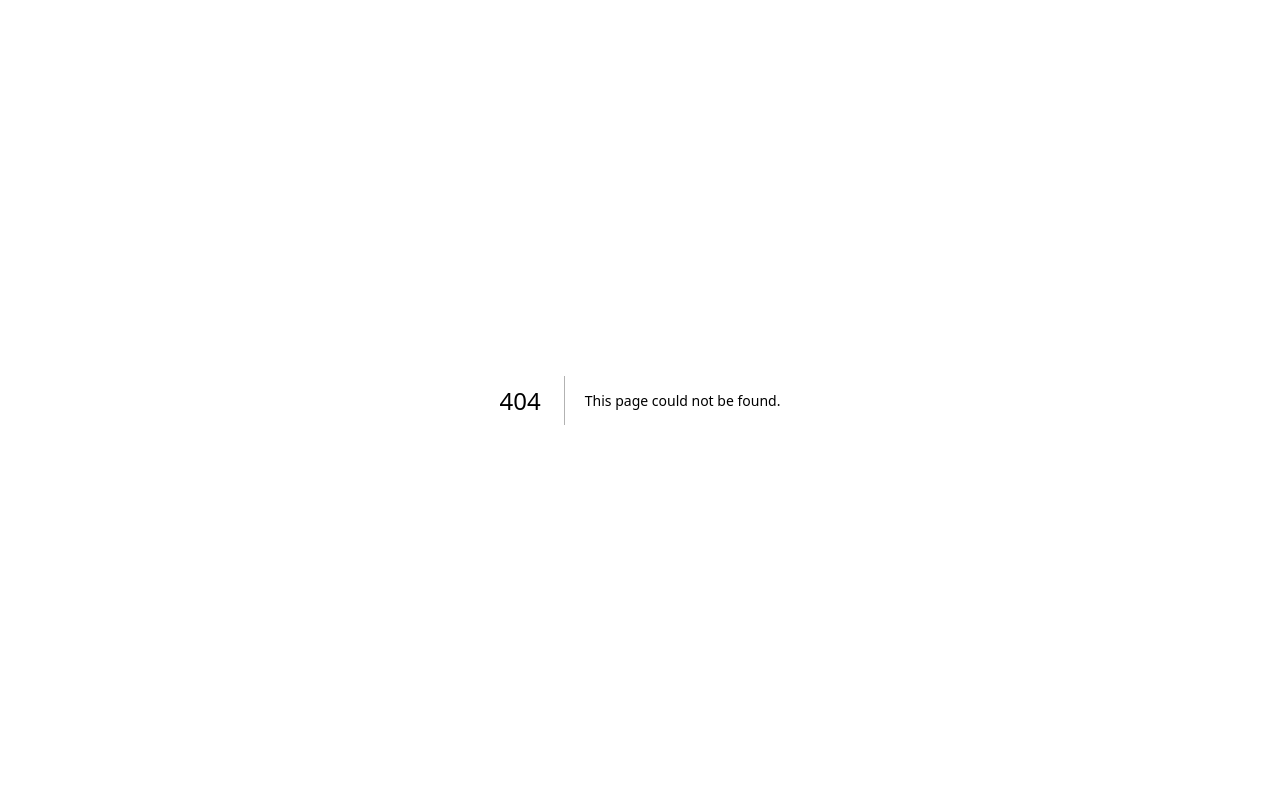
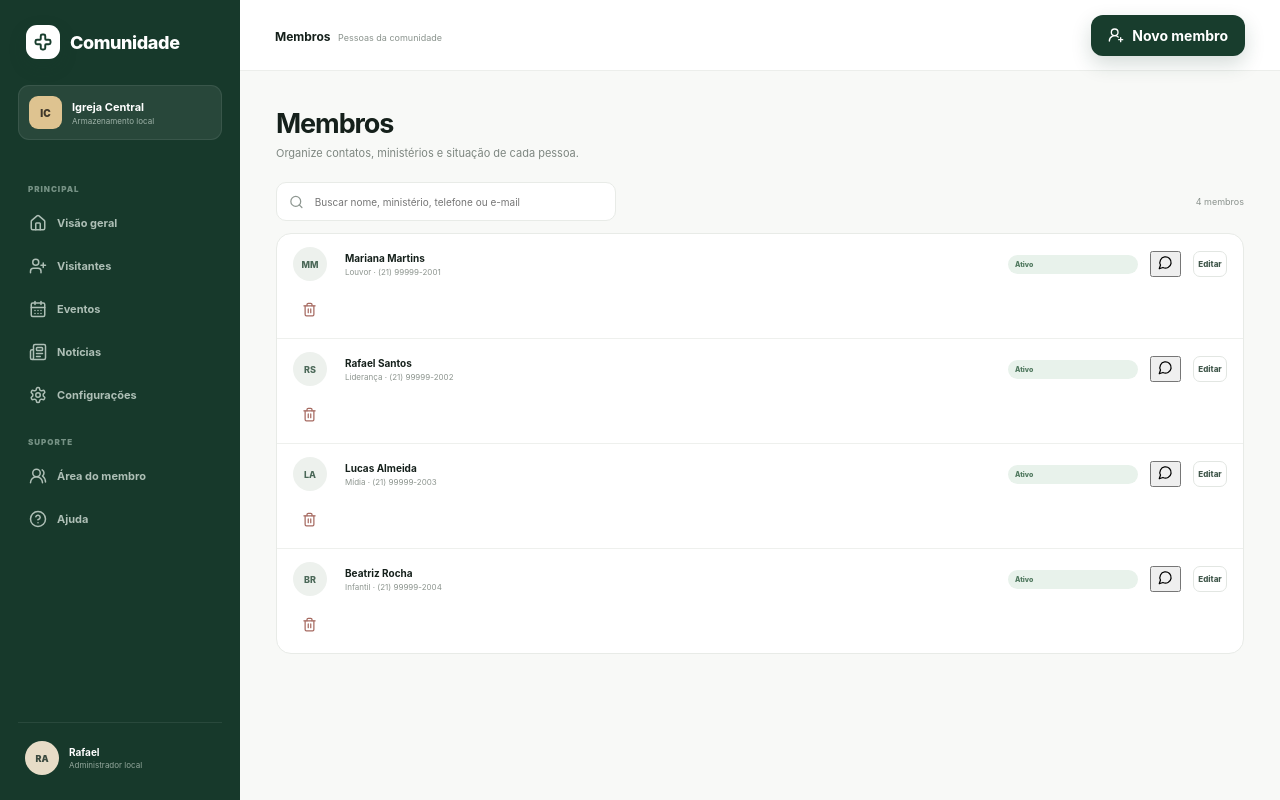
Before and after one commit to lucasfer-dev/saas-igreja, a Next.js app: page /admin/membros in a window 1280 px wide. Before the commit this address had no page. Built offline with nearby package versions, Linux system fonts and the light colour scheme.

Commit message:
feat: add local member management

```diff
--- /dev/null
+++ b/app/admin/membros/page.tsx
@@ -0,0 +1,56 @@
+"use client";
+
+import { FormEvent, useMemo, useState } from "react";
+import { MessageCircle, Search, Trash2, UserRoundPlus, X } from "lucide-react";
+import { useChurchData } from "@/hooks/use-church-data";
+import { generateId, Member, MemberStatus, normalizePhone } from "@/lib/local-data";
+
+export default function MembersAdminPage(){
+  const {data,update}=useChurchData();
+  const [query,setQuery]=useState("");
+  const [open,setOpen]=useState(false);
+  const [editing,setEditing]=useState<Member|null>(null);
+
+  const members=useMemo(()=>{
+    const all=data?.members??[];
+    const q=query.trim().toLowerCase();
+    return q?all.filter(m=>[m.name,m.phone,m.email,m.ministry].join(" ").toLowerCase().includes(q)):all;
+  },[data,query]);
+
+  function submit(e:FormEvent<HTMLFormElement>){
+    e.preventDefault();const fd=new FormData(e.currentTarget);
+    const payload={name:String(fd.get("name")||"").trim(),phone:String(fd.get("phone")||"").trim(),email:String(fd.get("email")||"").trim(),ministry:String(fd.get("ministry")||"").trim(),status:String(fd.get("status")||"ativo") as MemberStatus,since:String(fd.get("since")||"")};
+    if(!payload.name)return;
+    update(c=>({...c,members:editing?c.members.map(m=>m.id===editing.id?{...m,...payload}:m):[{id:generateId("member"),...payload},...c.members]}));
+    setEditing(null);setOpen(false);
+  }
+
+  function whatsapp(member:Member){
+    const phone=normalizePhone(member.phone);
+    if(!phone)return alert("Este membro não possui telefone.");
+    window.open(`https://wa.me/${phone}`,"_blank","noopener,noreferrer");
+  }
+
+  return <>
+    <header className="app-top"><div><b>Membros</b><small> Pessoas da comunidade</small></div><button className="btn btn-primary" onClick={()=>{setEditing(null);setOpen(true)}}><UserRoundPlus size={16}/> Novo membro</button></header>
+    <div className="dashboard">
+      <div className="page-title"><div><h1>Membros</h1><p>Organize contatos, ministérios e situação de cada pessoa.</p></div></div>
+      <div className="toolbar"><div className="search-field"><Search size={16}/><input value={query} onChange={e=>setQuery(e.target.value)} placeholder="Buscar nome, ministério, telefone ou e-mail"/></div><span>{members.length} membros</span></div>
+      <div className="data-card">
+        {members.map(m=><div className="data-row member-data-row" key={m.id}>
+          <span className="avatar">{m.name.split(" ").map(x=>x[0]).slice(0,2).join("")}</span>
+          <div className="data-main"><b>{m.name}</b><small>{m.ministry||"Sem ministério"} · {m.phone||m.email||"Sem contato"}</small></div>
+          <span className={m.status==="ativo"?"publish-pill on":"publish-pill"}>{m.status==="ativo"?"Ativo":"Inativo"}</span>
+          <button className="icon-neutral" onClick={()=>whatsapp(m)} aria-label="Abrir WhatsApp"><MessageCircle size={15}/></button>
+          <button className="small-action" onClick={()=>{setEditing(m);setOpen(true)}}>Editar</button>
+          <button className="icon-danger" onClick={()=>confirm("Excluir membro?")&&update(c=>({...c,members:c.members.filter(x=>x.id!==m.id)}))}><Trash2 size={15}/></button>
+        </div>)}
+        {!members.length&&<div className="empty-state"><UserRoundPlus/><h3>Nenhum membro encontrado</h3><p>Cadastre a primeira pessoa da comunidade.</p></div>}
+      </div>
+    </div>
+
+    {open&&<div className="modal-backdrop" onMouseDown={()=>setOpen(false)}><div className="modal-card" onMouseDown={e=>e.stopPropagation()}><div className="modal-head"><div><h2>{editing?"Editar membro":"Novo membro"}</h2><p>Cadastro interno da comunidade.</p></div><button onClick={()=>setOpen(false)}><X/></button></div>
+      <form className="product-form" onSubmit={submit}><label>Nome completo<input name="name" defaultValue={editing?.name} required/></label><div className="form-grid"><label>WhatsApp<input name="phone" defaultValue={editing?.phone}/></label><label>E-mail<input type="email" name="email" defaultValue={editing?.email}/></label></div><div className="form-grid"><label>Ministério / equipe<input name="ministry" defaultValue={editing?.ministry}/></label><label>Membro desde<input type="date" name="since" defaultValue={editing?.since}/></label></div><label>Status<select name="status" defaultValue={editing?.status||"ativo"}><option value="ativo">Ativo</option><option value="inativo">Inativo</option></select></label><div className="form-actions"><button type="button" className="btn btn-light" onClick={()=>setOpen(false)}>Cancelar</button><button className="btn btn-primary">Salvar membro</button></div></form>
+    </div></div>}
+  </>;
+}
```
